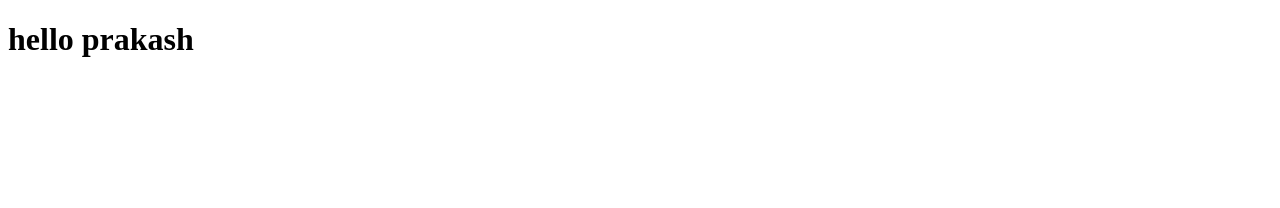
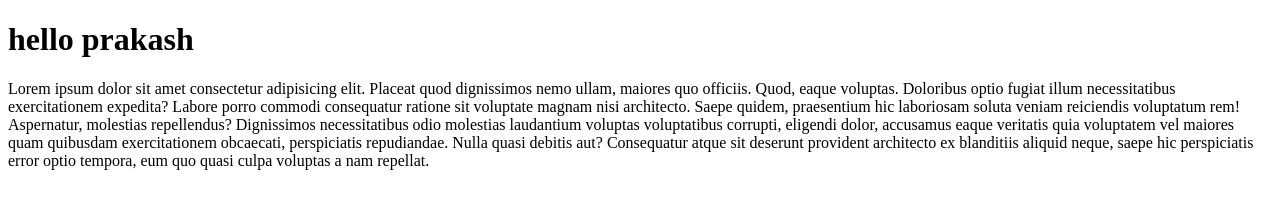
Before and after one commit to devPrakash7/githubsPractice, a plain HTML site: page index.html in a window 1280 px wide. Drawn offline with Linux system fonts and the light colour scheme.

Commit message:
Add Paragraph

```diff
--- a/index.html
+++ b/index.html
@@ -9,5 +9,7 @@
 
     <h1>hello prakash</h1>
 
+
+    <P>Lorem ipsum dolor sit amet consectetur adipisicing elit. Placeat quod dignissimos nemo ullam, maiores quo officiis. Quod, eaque voluptas. Doloribus optio fugiat illum necessitatibus exercitationem expedita? Labore porro commodi consequatur ratione sit voluptate magnam nisi architecto. Saepe quidem, praesentium hic laboriosam soluta veniam reiciendis voluptatum rem! Aspernatur, molestias repellendus? Dignissimos necessitatibus odio molestias laudantium voluptas voluptatibus corrupti, eligendi dolor, accusamus eaque veritatis quia voluptatem vel maiores quam quibusdam exercitationem obcaecati, perspiciatis repudiandae. Nulla quasi debitis aut? Consequatur atque sit deserunt provident architecto ex blanditiis aliquid neque, saepe hic perspiciatis error optio tempora, eum quo quasi culpa voluptas a nam repellat.</P>
 </body>
 </html>
```
